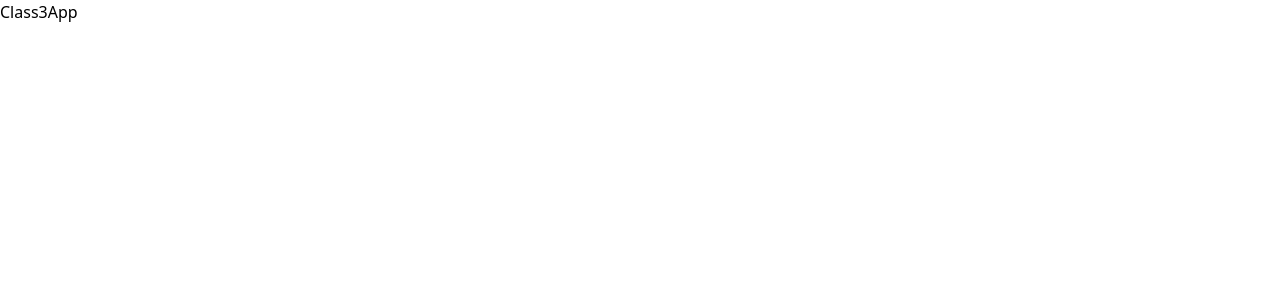
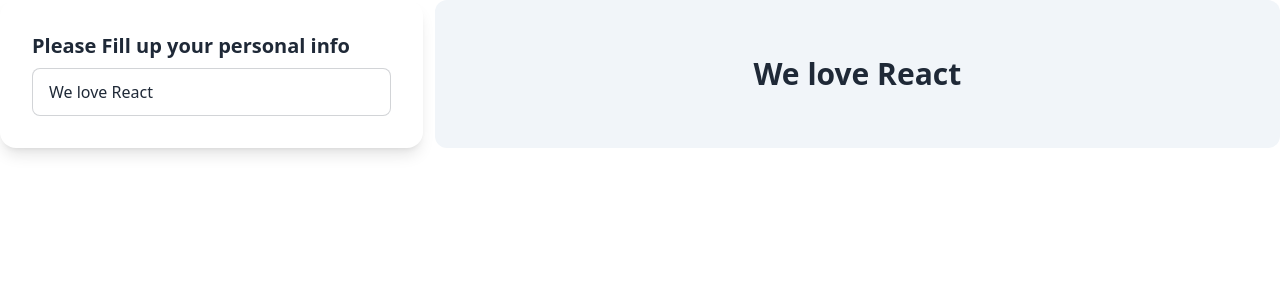
Before and after one commit to JuborajSujon/mern-sorobindu-react, a React (Vite) app in the folder my-frist-project/: page / in a window 1280 px wide. Shown: the top 300 px of the page. Built offline with nearby package versions, Linux system fonts and the light colour scheme.

Commit message:
how to manage input tag state

```diff
--- a/my-frist-project/package.json
+++ b/my-frist-project/package.json
@@ -19,6 +19,7 @@
     "@types/react-dom": "^18.2.21",
     "@vitejs/plugin-react": "^4.2.1",
     "autoprefixer": "^10.4.18",
+    "daisyui": "^4.7.3",
     "eslint": "^8.57.0",
     "eslint-plugin-react": "^7.34.0",
     "eslint-plugin-react-hooks": "^4.6.0",
--- a/my-frist-project/src/components/Class 03/Class3App.jsx
+++ b/my-frist-project/src/components/Class 03/Class3App.jsx
@@ -1,3 +1,9 @@
+import Input from "./Input/Input";
+
 export default function Class3App() {
-  return <div>Class3App</div>;
+  return (
+    <div>
+      <Input />
+    </div>
+  );
 }
--- /dev/null
+++ b/my-frist-project/src/components/Class 03/Input/Input.jsx
@@ -0,0 +1,29 @@
+import React from "react";
+
+export default function Input() {
+  const [info, setInfo] = React.useState("We love React");
+  return (
+    <div className="container mx-auto flex gap-3 mt">
+      <div className="w-1/3 ">
+        <div className="card bg-white shadow-lg">
+          <div className="card-body">
+            <h3 className="card-title">Please Fill up your personal info</h3>
+
+            <div>
+              <input
+                type="text"
+                placeholder="Type here"
+                className="input input-bordered w-full"
+                value={info}
+                onChange={(e) => setInfo(e.target.value)}
+              />
+            </div>
+          </div>
+        </div>
+      </div>
+      <div className="w-2/3 bg-slate-100 rounded-xl flex justify-center items-center">
+        <h1 className="text-3xl font-bold">{info}</h1>
+      </div>
+    </div>
+  );
+}
--- a/my-frist-project/tailwind.config.js
+++ b/my-frist-project/tailwind.config.js
@@ -1,8 +1,9 @@
+import DaisyUI from "daisyui";
 /** @type {import('tailwindcss').Config} */
 export default {
   content: ["./index.html", "./src/**/*.{js,ts,jsx,tsx}"],
   theme: {
     extend: {},
   },
-  plugins: [],
+  plugins: [DaisyUI],
 };
```
Also changed, not shown: my-frist-project/src/components/Class 03/react - cl3.md (added, +1 -0 lines), 1 other file (tests, documents, lock files or other folders).
